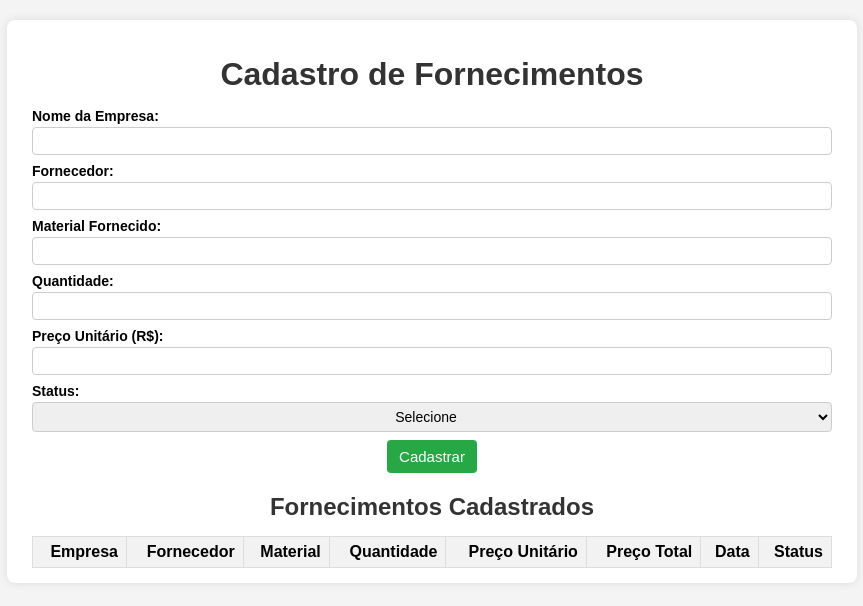
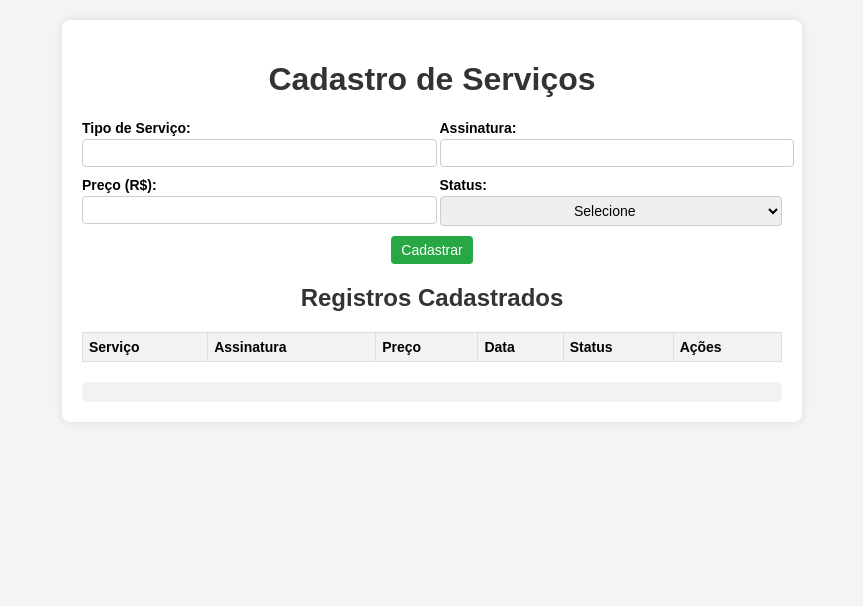
Before and after one commit to jotadetamires-cyber/login-sites, a plain HTML site: page index.html in a window 1280 px wide. Shown: the whole page, without its empty margins (208-1071 px from the left). Drawn offline with Linux system fonts and the light colour scheme.

Commit message:
Update index.html

```diff
--- a/index.html
+++ b/index.html
@@ -3,184 +3,184 @@
 <head>
 <meta charset="UTF-8">
 <meta name="viewport" content="width=device-width, initial-scale=1.0">
-<title>Cadastro de Fornecimentos</title>
+<title>Cadastro de Serviços</title>
 <style>
     body {
-        font-family: Arial, sans-serif;
-        margin: 20px;
-        background-color: #f4f4f4;
-        display: flex;
-        justify-content: center;
+        font-family: Arial; margin: 20px;
+        background-color: #f4f4f4; display: flex; justify-content: center;
     }
     .container {
-        background-color: #fff;
-        padding: 15px 25px;
-        border-radius: 8px;
-        box-shadow: 0 0 10px rgba(0,0,0,0.1);
-        width: 800px;
+        background-color: #fff; padding: 20px; border-radius: 8px;
+        box-shadow: 0 0 10px rgba(0,0,0,0.1); width: 700px;
     }
-    h1, h2 {
-        text-align: center;
-        color: #333;
-        margin-bottom: 15px;
+    h1, h2 { text-align: center; color: #333; }
+    form {
+        margin-bottom: 20px; display: grid;
+        grid-template-columns: 1fr 1fr; gap: 10px 15px;
     }
-    form {
-        margin-bottom: 20px;
+    form div { display: flex; flex-direction: column; }
+    label { margin-bottom: 3px; font-weight: bold; font-size: 14px; }
+    input, select {
+        width: 100%; padding: 5px; border: 1px solid #ccc;
+        border-radius: 4px; text-align: center; font-size: 14px;
     }
-    form div {
-        margin-bottom: 8px;
+    .full-width { grid-column: 1 / 3; }
+    button {
+        background-color: #28a745; color: white; padding: 6px 10px;
+        border: none; border-radius: 4px; cursor: pointer;
+        font-size: 14px; grid-column: 1 / 3; justify-self: center;
     }
-    label {
-        display: block;
-        margin-bottom: 3px;
-        font-weight: bold;
-        font-size: 14px;
+    button:hover { background-color: #218838; }
+    table {
+        width: 100%; border-collapse: collapse;
+        margin-top: 15px; text-align: left; font-size: 14px;
     }
-    input[type="text"],
-    input[type="number"],
-    select {
-        width: 100%;
-        padding: 5px;
-        box-sizing: border-box;
-        border: 1px solid #ccc;
-        border-radius: 4px;
-        font-size: 14px;
-        text-align: center;
+    th, td { border: 1px solid #ddd; padding: 6px; }
+    th { background-color: #f2f2f2; }
+    tbody tr:nth-child(odd) { background-color: #f9f9f9; }
+    select.statusSelect {
+        width: 100%; border: none; background-color: transparent;
+        text-align: center; font-weight: bold;
     }
-    button {
-        background-color: #28a745;
-        color: white;
-        padding: 8px 12px;
-        border: none;
-        border-radius: 4px;
-        cursor: pointer;
-        font-size: 15px;
-        display: block;
-        margin: 0 auto;
+    button.deleteBtn {
+        background-color: #dc3545; color: white; padding: 4px 8px;
+        border-radius: 4px; border: none; cursor: pointer; font-size: 13px;
     }
-    button:hover {
-        background-color: #218838;
-    }
-    table {
-        width: 100%;
-        border-collapse: collapse;
-        margin-top: 15px;
-        text-align: right;
-    }
-    th, td {
-        border: 1px solid #ddd;
-        padding: 6px 8px;
-    }
-    th {
-        background-color: #f2f2f2;
-    }
-    tbody tr:nth-child(odd) {
-        background-color: #f9f9f9;
-    }
-    select.statusSelect {
-        width: 100%;
-        border: none;
-        background-color: transparent;
-        font-size: 14px;
-        text-align: center;
+    button.deleteBtn:hover { background-color: #c82333; }
+    .relatorio {
+        margin-top: 20px; background: #f2f2f2;
+        padding: 10px; border-radius: 6px; font-size: 15px;
     }
 </style>
 </head>
 <body>
 
 <div class="container">
-    <h1>Cadastro de Fornecimentos</h1>
+    <h1>Cadastro de Serviços</h1>
     <form id="cadastroForm">
-        <div>
-            <label for="empresa">Nome da Empresa:</label>
-            <input type="text" id="empresa" required>
-        </div>
-        <div>
-            <label for="fornecedor">Fornecedor:</label>
-            <input type="text" id="fornecedor" required>
-        </div>
-        <div>
-            <label for="material">Material Fornecido:</label>
-            <input type="text" id="material" required>
-        </div>
-        <div>
-            <label for="quantidade">Quantidade:</label>
-            <input type="number" id="quantidade" required>
-        </div>
-        <div>
-            <label for="preco">Preço Unitário (R$):</label>
-            <input type="number" id="preco" step="0.01" required>
-        </div>
-        <div>
-            <label for="status">Status:</label>
+        <div><label>Tipo de Serviço:</label><input type="text" id="servico" required></div>
+        <div><label>Assinatura:</label><input type="text" id="assinatura" required></div>
+        <div><label>Preço (R$):</label><input type="number" id="preco" step="0.01" required></div>
+        <div><label>Status:</label>
             <select id="status" required>
                 <option value="">Selecione</option>
                 <option value="Pago">Pago</option>
                 <option value="Não Pago">Não Pago</option>
             </select>
         </div>
-        <button type="submit">Cadastrar</button>
+        <button type="submit" class="full-width">Cadastrar</button>
     </form>
 
-    <h2>Fornecimentos Cadastrados</h2>
-    <table id="tabelaFornecimentos">
+    <h2>Registros Cadastrados</h2>
+    <table id="tabelaServicos">
         <thead>
             <tr>
-                <th>Empresa</th>
-                <th>Fornecedor</th>
-                <th>Material</th>
-                <th>Quantidade</th>
-                <th>Preço Unitário</th>
-                <th>Preço Total</th>
-                <th>Data</th>
-                <th>Status</th>
+                <th>Serviço</th><th>Assinatura</th>
+                <th>Preço</th><th>Data</th><th>Status</th><th>Ações</th>
             </tr>
         </thead>
         <tbody></tbody>
     </table>
+
+    <div id="relatorioDiario" class="relatorio">
+        <!-- Relatório diário automático aparecerá aqui -->
+    </div>
 </div>
 
 <script>
+function atualizarCorStatus(select){
+    if(select.value === "Pago"){ select.style.color = "green"; }
+    else if(select.value === "Não Pago"){ select.style.color = "red"; }
+    else { select.style.color = "black"; }
+}
+
+function criarCelulaEditavel(text, tipo="text"){
+    const input = document.createElement("input");
+    input.value = text; input.type = tipo;
+    input.style.textAlign = "center"; input.style.width = "95%";
+    return input;
+}
+
+function atualizarRelatorio(){
+    const hoje = new Date().toLocaleDateString('pt-BR');
+    const linhas = document.querySelectorAll("#tabelaServicos tbody tr");
+    let totalRegistros = 0, totalPago = 0, totalNaoPago = 0, somaValores = 0;
+
+    linhas.forEach(linha=>{
+        const data = linha.cells[3].innerText;
+        if(data === hoje){
+            totalRegistros++;
+            const preco = parseFloat(linha.cells[2].querySelector('input').value) || 0;
+            somaValores += preco;
+            const status = linha.cells[4].querySelector('select').value;
+            if(status==="Pago") totalPago++;
+            else if(status==="Não Pago") totalNaoPago++;
+        }
+    });
+
+    document.getElementById("relatorioDiario").innerHTML =
+        `<b>Relatório de ${hoje}</b><br>
+         Total de Registros: ${totalRegistros}<br>
+         Pagos: ${totalPago} | Não Pagos: ${totalNaoPago}<br>
+         Valor Total do Dia: R$ ${somaValores.toFixed(2)}`;
+}
+
 document.getElementById('cadastroForm').addEventListener('submit', function(event){
     event.preventDefault();
 
-    const empresa = document.getElementById('empresa').value;
-    const fornecedor = document.getElementById('fornecedor').value;
-    const material = document.getElementById('material').value;
-    const quantidade = parseFloat(document.getElementById('quantidade').value);
+    const servico = document.getElementById('servico').value;
+    const assinatura = document.getElementById('assinatura').value;
     const preco = parseFloat(document.getElementById('preco').value).toFixed(2);
-    const total = (quantidade * preco).toFixed(2);
     const status = document.getElementById('status').value;
+    const data = new Date().toLocaleDateString('pt-BR');
 
-    // Data automática
-    const data = new Date();
-    const dataFormatada = data.toLocaleDateString('pt-BR');
-
-    const tabela = document.getElementById('tabelaFornecimentos').getElementsByTagName('tbody')[0];
+    const tabela = document.getElementById('tabelaServicos').querySelector('tbody');
     const novaLinha = tabela.insertRow();
 
-    novaLinha.insertCell(0).innerHTML = empresa;
-    novaLinha.insertCell(1).innerHTML = fornecedor;
-    novaLinha.insertCell(2).innerHTML = material;
-    novaLinha.insertCell(3).innerHTML = quantidade;
-    novaLinha.insertCell(4).innerHTML = `R$ ${preco}`;
-    novaLinha.insertCell(5).innerHTML = `R$ ${total}`;
-    novaLinha.insertCell(6).innerHTML = dataFormatada;
+    novaLinha.insertCell(0).appendChild(criarCelulaEditavel(servico));
+    novaLinha.insertCell(1).appendChild(criarCelulaEditavel(assinatura));
+    novaLinha.insertCell(2).appendChild(criarCelulaEditavel(preco, "number"));
+    novaLinha.insertCell(3).innerText = data;
 
-    // Status editável
-    const statusCell = novaLinha.insertCell(7);
+    // Status
+    const statusCell = novaLinha.insertCell(4);
     const selectStatus = document.createElement('select');
     selectStatus.className = 'statusSelect';
-    ['Pago','Não Pago'].forEach(op => {
+    ['Pago','Não Pago'].forEach(op=>{
         const option = document.createElement('option');
-        option.value = op;
-        option.text = op;
-        if(op === status) option.selected = true;
+        option.value = op; option.text = op;
+        if(op===status) option.selected = true;
         selectStatus.appendChild(option);
     });
+    atualizarCorStatus(selectStatus);
     statusCell.appendChild(selectStatus);
 
+    // Botão excluir
+    const acaoCell = novaLinha.insertCell(5);
+    const botaoExcluir = document.createElement('button');
+    botaoExcluir.innerText = "Eliminar"; botaoExcluir.className = "deleteBtn";
+    botaoExcluir.disabled = selectStatus.value !== "Pago";
+    botaoExcluir.addEventListener('click', ()=>{
+        novaLinha.remove();
+        atualizarRelatorio();
+    });
+    acaoCell.appendChild(botaoExcluir);
+
+    // Atualizações
+    function atualizarTudo(){
+        atualizarCorStatus(selectStatus);
+        botaoExcluir.disabled = selectStatus.value !== "Pago";
+        atualizarRelatorio();
+    }
+    [selectStatus,
+     novaLinha.cells[2].querySelector('input'),
+     novaLinha.cells[1].querySelector('input'),
+     novaLinha.cells[0].querySelector('input')
+    ].forEach(el=>el.addEventListener('input', atualizarTudo));
+    selectStatus.addEventListener('change', atualizarTudo);
+
     document.getElementById('cadastroForm').reset();
+    atualizarRelatorio();
 });
 </script>
 
```
